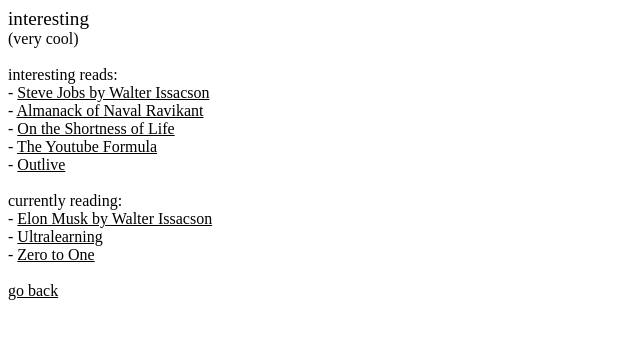
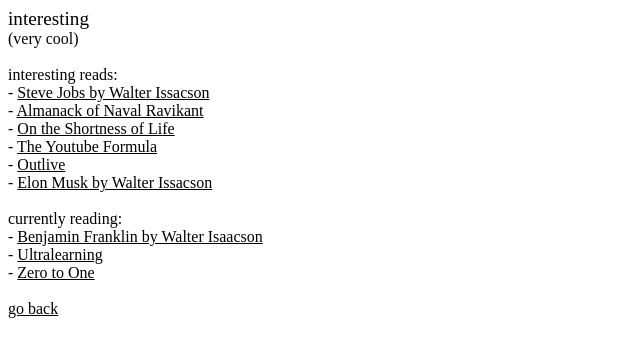
Before and after one commit to smalldrew/smalldrew.github.io, a plain HTML site: page interesting.html in a window 1280 px wide. Shown: the whole page, without its empty margins (0-640 px from the left). Drawn offline with Linux system fonts and the light colour scheme.

Commit message:
updated books

```diff
--- a/interesting.html
+++ b/interesting.html
@@ -30,11 +30,13 @@
     <br>
     - <a href="https://www.amazon.com/Outlive-Longevity-Peter-Attia-MD/dp/0593236599" target="_blank">Outlive</a>
     <br>
+    - <a href="https://www.amazon.com/Elon-Musk-Walter-Isaacson/dp/1982181281/" target="_blank">Elon Musk by Walter Issacson</a>
+    <br>
     <br>
 
     currently reading:
     <br>
-    - <a href="https://www.amazon.com/Elon-Musk-Walter-Isaacson/dp/1982181281/" target="_blank">Elon Musk by Walter Issacson</a>
+    - <a href="https://www.amazon.com/Benjamin-Franklin-An-American-Life/dp/B004VLETYM/" target="_blank">Benjamin Franklin by Walter Isaacson</a>
     <br>
     - <a href="https://www.amazon.com/Ultralearning-Master-Outsmart-Competition-Accelerate/dp/006285268X" target="_blank">Ultralearning</a>
     <br>
```
